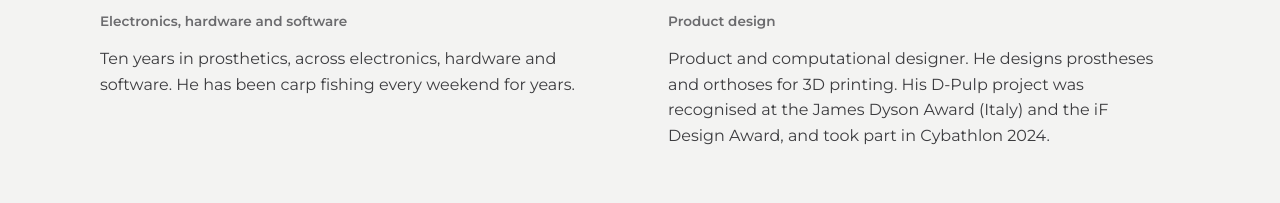
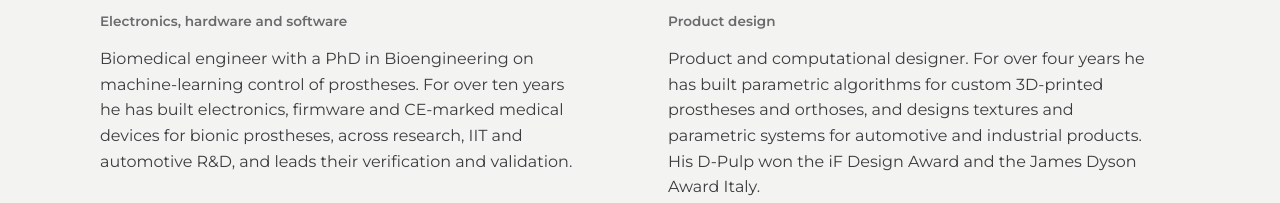
Before and after one commit to simoneperinidesign-lab/Revercarp, a plain HTML site: page index.html in a window 1280 px wide. Shown: the part 10408-10611 px from the top of the page. Drawn offline with Linux system fonts and the light colour scheme.

Commit message:
Add files via upload

```diff
--- a/index.html
+++ b/index.html
@@ -443,16 +443,16 @@ body::before{content:"";position:fixed;inset:0 0 auto;height:env(safe-area-inset
     </div>
     <div class="founders">
       <article class="founder">
-        <div class="ph-box" role="img" aria-label="Foto Alberto" data-i18n="ph.alberto">[Foto · Alberto]</div>
+        <img class="portrait" src="img/alberto.webp" alt="Alberto Dellacasa Bellingegni" width="765" height="956" loading="lazy">
         <h3>Alberto Dellacasa Bellingegni</h3>
         <p class="role" data-i18n="alberto.role">Elettronica, hardware e software</p>
-        <p data-i18n="alberto.bio">Da dieci anni lavora nella protesica, tra elettronica, hardware e software. Pesca a carpa ogni weekend, da anni.</p>
+        <p data-i18n="alberto.bio">Ingegnere biomedico con dottorato in Bioingegneria sul controllo delle protesi con il machine learning. Da oltre dieci anni sviluppa elettronica, firmware e dispositivi medicali certificati CE per protesi bioniche, tra ricerca, IIT e R&amp;D automotive, e ne gestisce verifica e validazione.</p>
       </article>
       <article class="founder">
-        <img class="portrait" src="img/simone.webp" alt="Simone Perini" width="900" height="1125" loading="lazy">
+        <img class="portrait" src="img/simone.webp" alt="Simone Perini" width="768" height="960" loading="lazy">
         <h3>Simone Perini</h3>
         <p class="role" data-i18n="simone.role">Design di prodotto</p>
-        <p data-i18n="simone.bio">Designer di prodotto e computazionale. Progetta protesi e ortesi per la stampa 3D. Il suo progetto D-Pulp è stato riconosciuto al James Dyson Award (Italia) e agli iF Award, e ha partecipato al Cybathlon 2024.</p>
+        <p data-i18n="simone.bio">Designer di prodotto e computazionale. Da oltre quattro anni sviluppa algoritmi parametrici per protesi e ortesi su misura stampate in 3D, e progetta texture e sistemi parametrici per l'automotive e il prodotto industriale. Il suo D-Pulp ha vinto l'iF Design Award e il James Dyson Award Italia.</p>
       </article>
     </div>
   </div>
@@ -558,9 +558,9 @@ const EN = {
   "about.lead":"For years we designed medical devices that have to work every day, without exception. Now we bring the same care to a bite alarm.",
   "ph.alberto":"[Photo · Alberto]",
   "alberto.role":"Electronics, hardware and software",
-  "alberto.bio":"Ten years in prosthetics, across electronics, hardware and software. He has been carp fishing every weekend for years.",
+  "alberto.bio":"Biomedical engineer with a PhD in Bioengineering on machine-learning control of prostheses. For over ten years he has built electronics, firmware and CE-marked medical devices for bionic prostheses, across research, IIT and automotive R&D, and leads their verification and validation.",
   "simone.role":"Product design",
-  "simone.bio":"Product and computational designer. He designs prostheses and orthoses for 3D printing. His D-Pulp project was recognised at the James Dyson Award (Italy) and the iF Design Award, and took part in Cybathlon 2024.",
+  "simone.bio":"Product and computational designer. For over four years he has built parametric algorithms for custom 3D-printed prostheses and orthoses, and designs textures and parametric systems for automotive and industrial products. His D-Pulp won the iF Design Award and the James Dyson Award Italy.",
   "close.title":"Be the first to know.",
   "close.lead":"Send us an email: we'll let you know as soon as Rever One is available.",
   "copy":"Copy address","copied":"Address copied","selected":"Selected: press Copy",
```
Also changed, not shown: img/alberto.webp (added), img/simone.webp.
